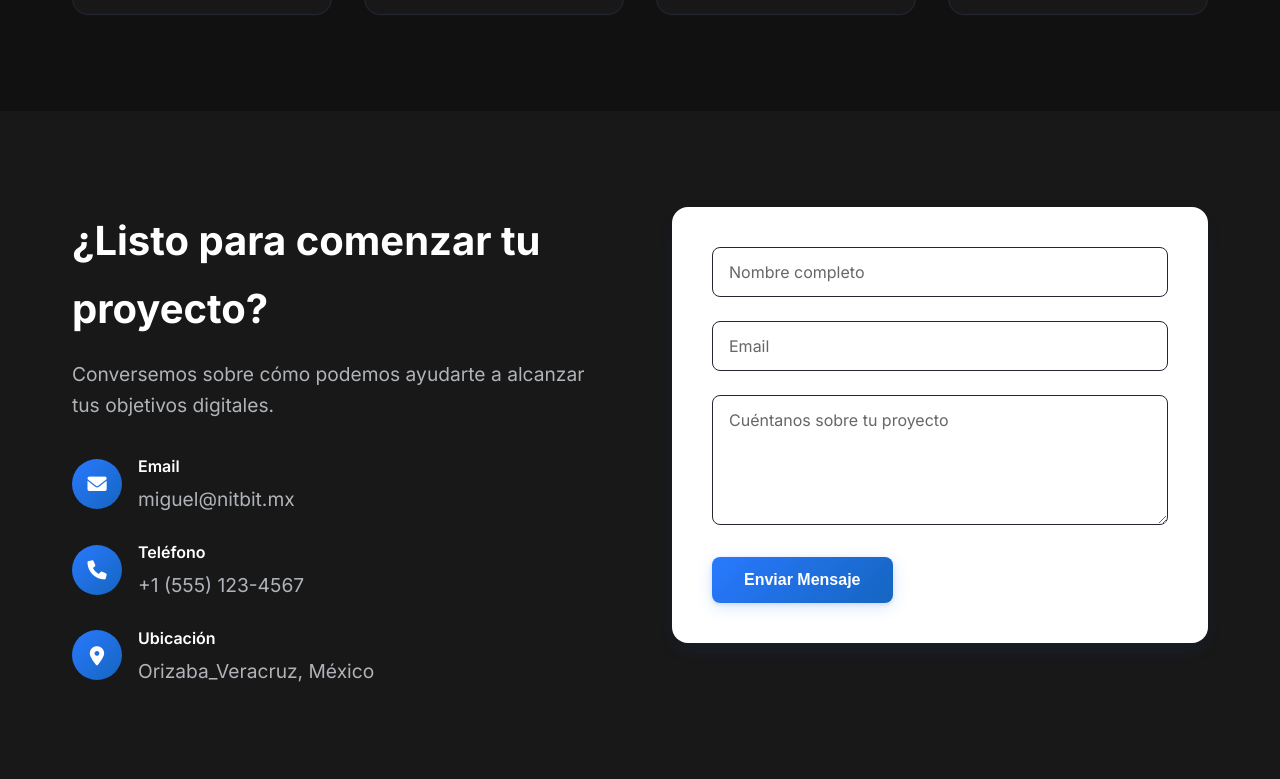
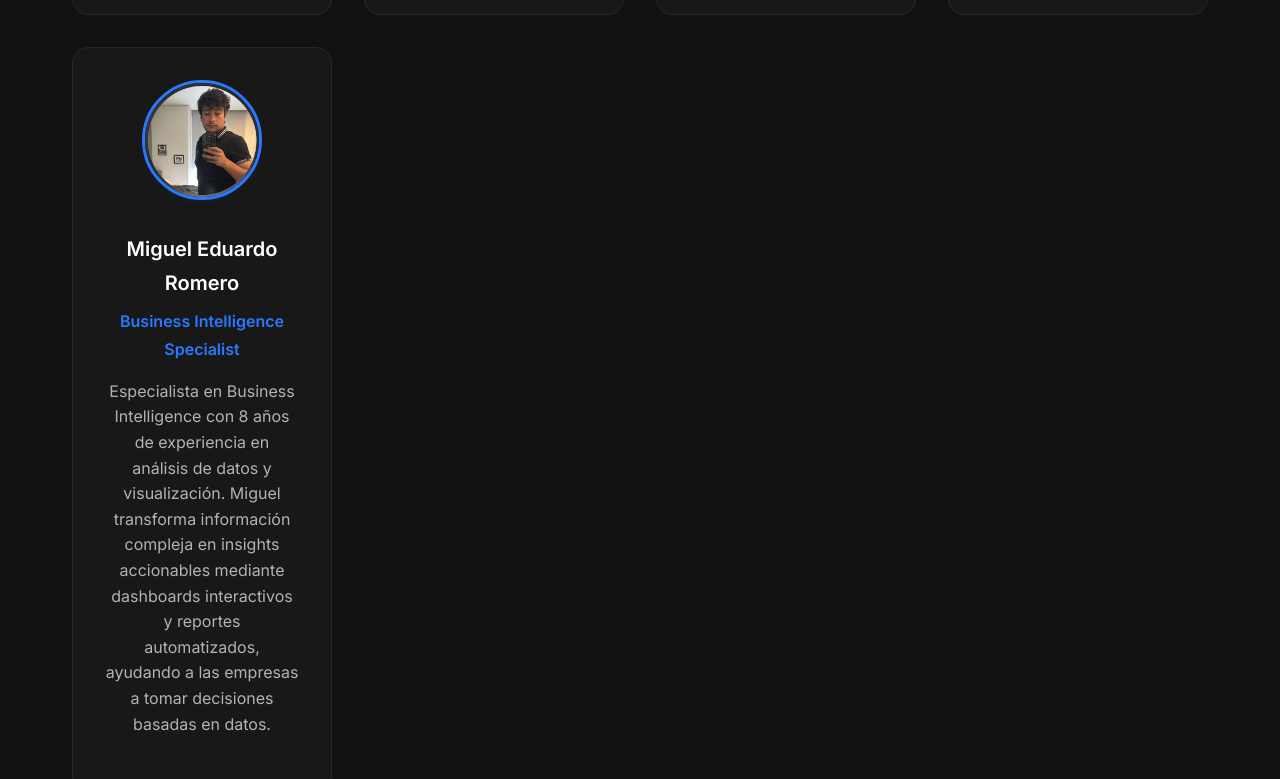
Before and after one commit to chrisbravo-debug/nitbit_landing, a plain HTML site: page index.html in a window 1280 px wide. Shown: the part 4236-5015 px from the top of the page. Drawn offline with nearby package versions, Linux system fonts and the light colour scheme.

Commit message:
Cambios 1/08

```diff
--- a/index.html
+++ b/index.html
@@ -393,6 +393,14 @@
                     <p class="member-role">Senior Software Engineer</p>
                     <p class="member-bio">Aportando ocho años de trayectoria en el desarrollo de software, Julio domina el ciclo de vida completo de las aplicaciones. Es experto en la construcción de sistemas resilientes y de alta disponibilidad, implementando arquitecturas integrales sobre plataformas en la nube.</p>
                 </div>
+                <div class="team-member" data-aos="fade-up" data-aos-delay="400">
+                    <div class="member-avatar">
+                        <img src="assets/miguel_profile.jpg" alt="Miguel Eduardo Romero" class="avatar-img" />
+                    </div>
+                    <h3>Miguel Eduardo Romero</h3>
+                    <p class="member-role">Business Intelligence Specialist</p>
+                    <p class="member-bio">Especialista en Business Intelligence con 8 años de experiencia en análisis de datos y visualización. Miguel transforma información compleja en insights accionables mediante dashboards interactivos y reportes automatizados, ayudando a las empresas a tomar decisiones basadas en datos.</p>
+                </div>
             </div>
         </div>
     </section>
```
Also changed, not shown: assets/Miguel_profile.jpg (added).
